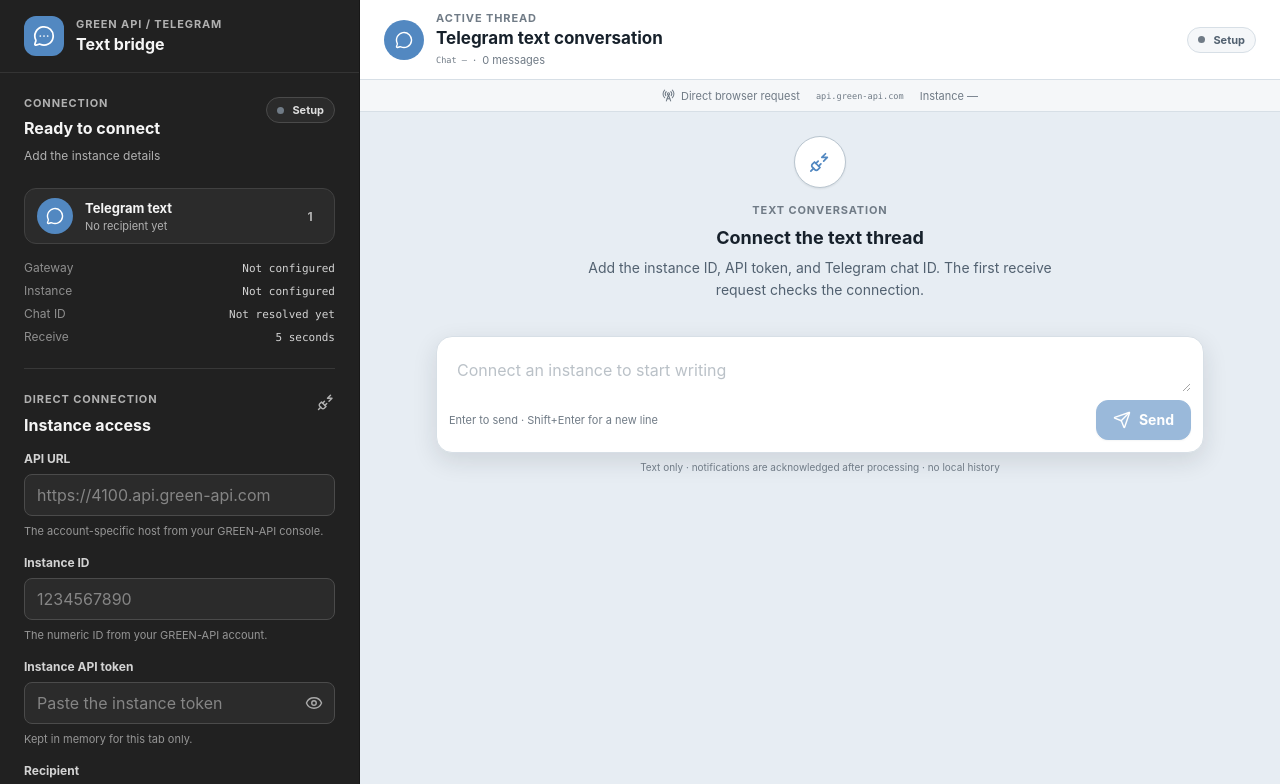
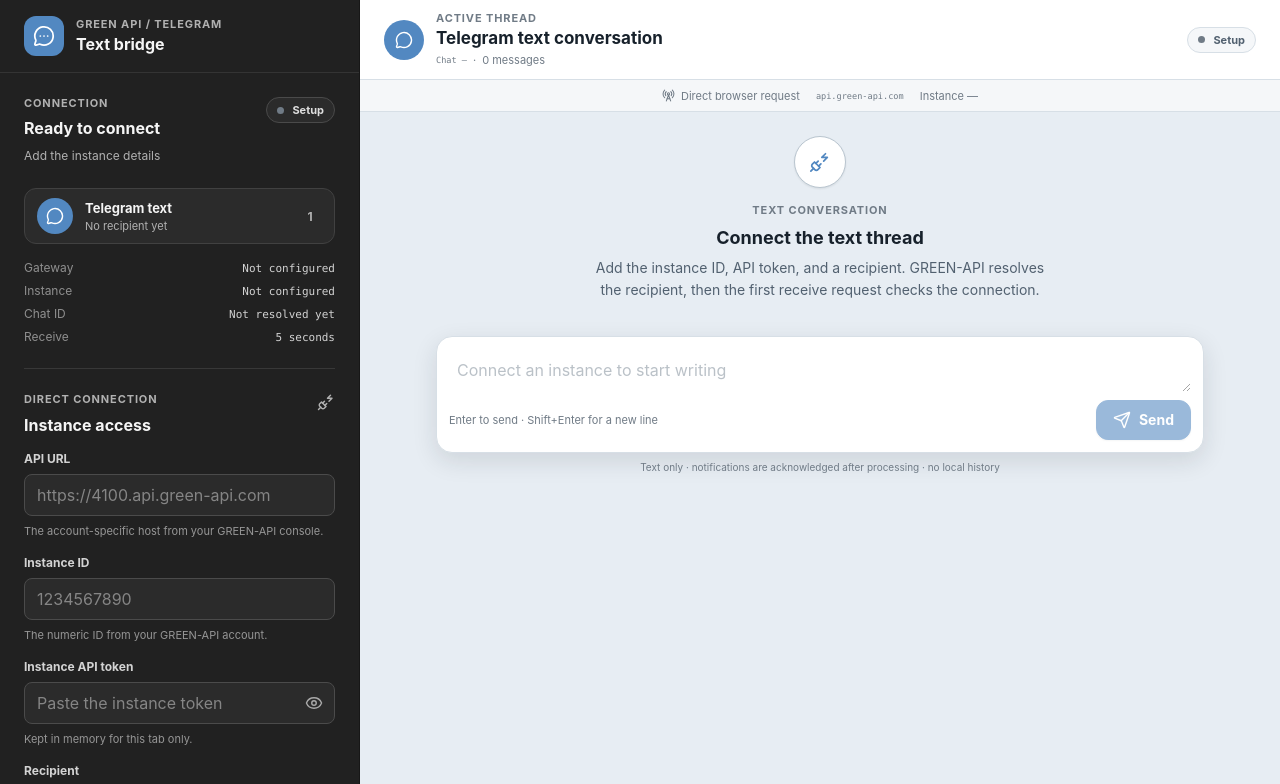
Before and after one commit to lwakis/green-api-telegram-chat, a React (Vite) app: page / in a window 1280 px wide. Shown: the top 784 px of the page. Built offline with nearby package versions, Linux system fonts and the light colour scheme.

Commit message:
Correct the setup empty state copy

```diff
--- a/src/components/empty-thread.tsx
+++ b/src/components/empty-thread.tsx
@@ -11,7 +11,7 @@
 const emptyStates: Record<ChatPhase, EmptyState> = {
   setup: {
     title: "Connect the text thread",
-    body: "Add the instance ID, API token, and Telegram chat ID. The first receive request checks the connection.",
+    body: "Add the instance ID, API token, and a recipient. GREEN-API resolves the recipient, then the first receive request checks the connection.",
     icon: PlugZap,
   },
   connecting: {
```
